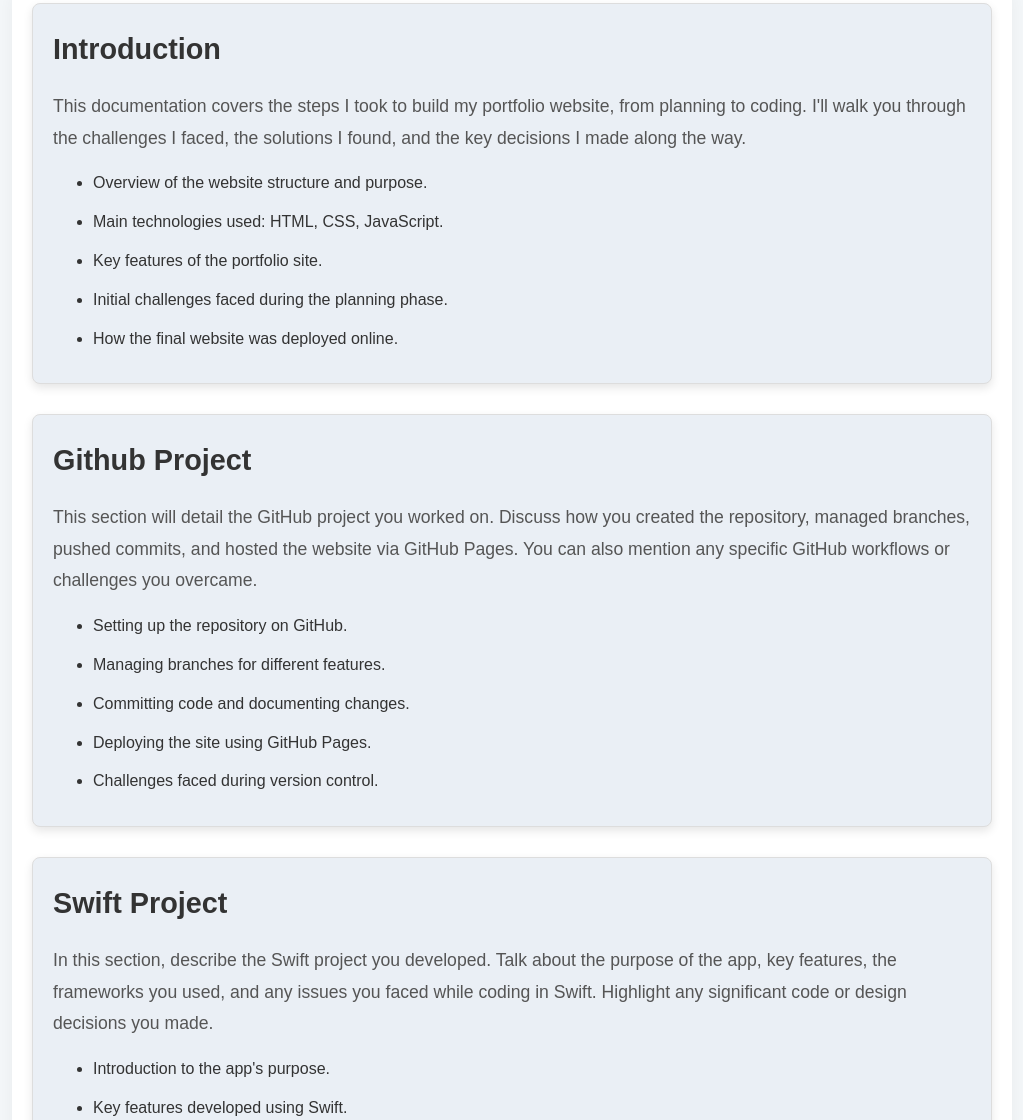
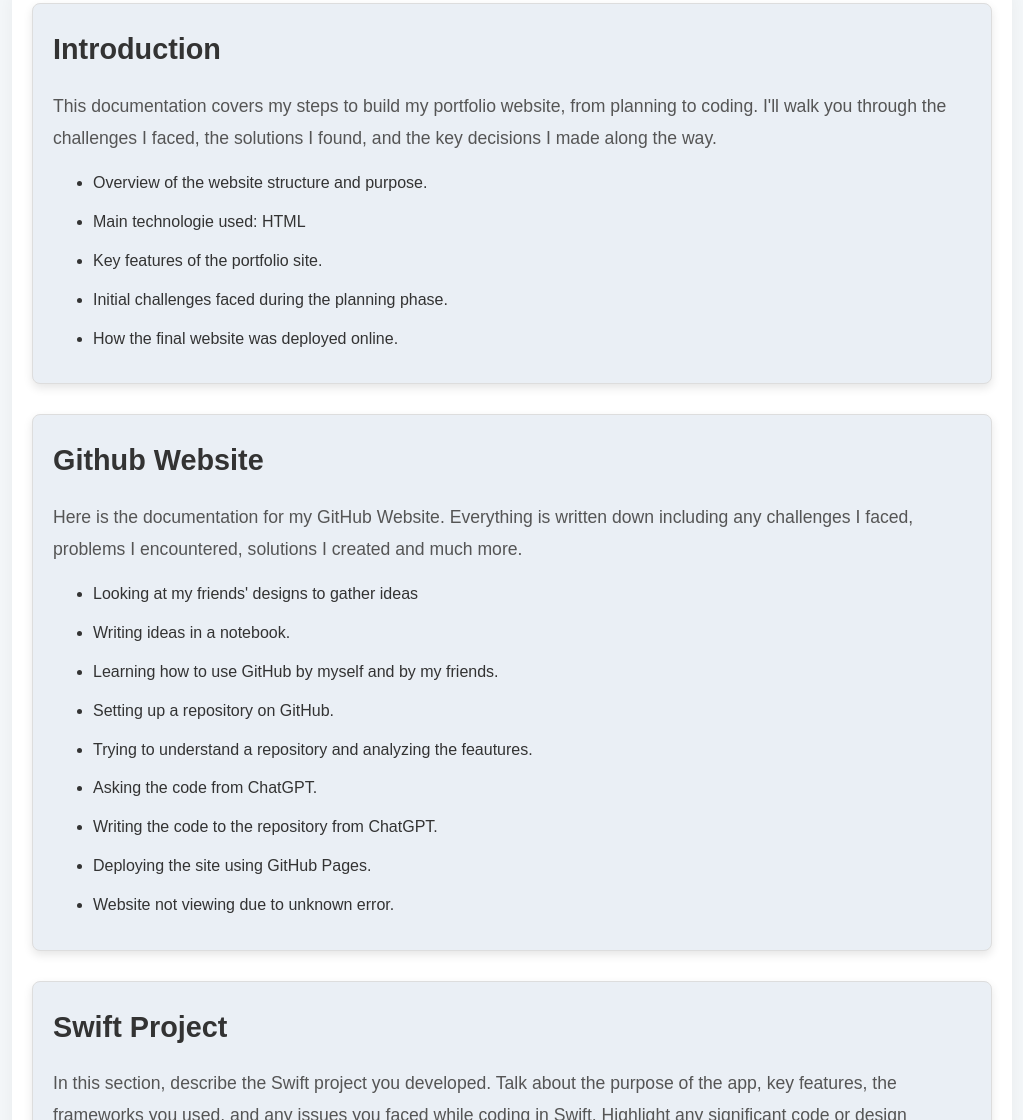
Before and after one commit to dorukguclu/dorukguclu.github.io, a plain HTML site: page doc.html in a window 1280 px wide. Shown: the part 315-1435 px from the top of the page, without its empty margins (128-1151 px from the left). Drawn offline with Linux system fonts and the light colour scheme.

Commit message:
Update doc.html

```diff
--- a/doc.html
+++ b/doc.html
@@ -137,11 +137,11 @@
         <section id="introduction" class="project-box">
             <h2>Introduction</h2>
             <p>
-                This documentation covers the steps I took to build my portfolio website, from planning to coding. I'll walk you through the challenges I faced, the solutions I found, and the key decisions I made along the way.
+                This documentation covers my steps to build my portfolio website, from planning to coding. I'll walk you through the challenges I faced, the solutions I found, and the key decisions I made along the way.
             </p>
             <ul>
                 <li>Overview of the website structure and purpose.</li>
-                <li>Main technologies used: HTML, CSS, JavaScript.</li>
+                <li>Main technologie used: HTML</li>
                 <li>Key features of the portfolio site.</li>
                 <li>Initial challenges faced during the planning phase.</li>
                 <li>How the final website was deployed online.</li>
@@ -150,16 +150,20 @@
 
         <!-- Github Project Section -->
         <section id="github" class="project-box">
-            <h2>Github Project</h2>
+            <h2>Github Website</h2>
             <p>
-                This section will detail the GitHub project you worked on. Discuss how you created the repository, managed branches, pushed commits, and hosted the website via GitHub Pages. You can also mention any specific GitHub workflows or challenges you overcame.
+                Here is the documentation for my GitHub Website. Everything is written down including any challenges I faced, problems I encountered, solutions I created and much more.
             </p>
             <ul>
-                <li>Setting up the repository on GitHub.</li>
-                <li>Managing branches for different features.</li>
-                <li>Committing code and documenting changes.</li>
+                <li>Looking at my friends' designs to gather ideas</li>
+                <li>Writing ideas in a notebook.</li>
+                <li>Learning how to use GitHub by myself and by my friends.</li>
+                <li>Setting up a repository on GitHub.</li>
+                <li>Trying to understand a repository and analyzing the feautures.</li>
+                <li>Asking the code from ChatGPT.</li>
+                <li>Writing the code to the repository from ChatGPT.</li>
                 <li>Deploying the site using GitHub Pages.</li>
-                <li>Challenges faced during version control.</li>
+                <li>Website not viewing due to unknown error.</li>
             </ul>
         </section>
 
```
